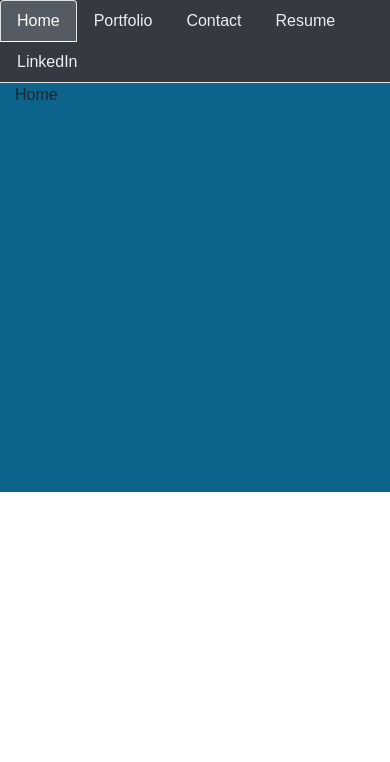
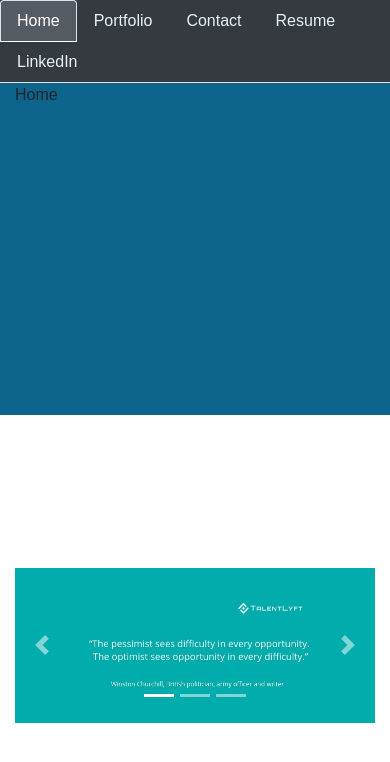
Before and after one commit to Fgailey/Portfolio-2, a plain HTML site: page home.html in a window 390 px wide. Both pictures are taken after a click on the link "Home". Drawn offline with nearby package versions, Linux system fonts and the light colour scheme.

Commit message:
added quotes and slider to home

```diff
--- a/assets/script.js
+++ b/assets/script.js
@@ -12,10 +12,16 @@ $('.selector').click(function(e) {
 
 // *******************CONTENT AREA********************
 //hides WELCOME on home screen on click
-$(document).click( (e) =>{
-    e.preventDefault();
-    $('.middleScreen').hide();
-})
+
+$(document).ready( () => {
 
 
+    $('body').click( (e) =>{
+        e.preventDefault();
+        $('.middleScreen').hide();
+        $('.middleScreenClick').hide();
+        $('.home-content').show();
+    })
+
+})
 // *******************END CONTENT*********************
--- a/assets/style.css
+++ b/assets/style.css
@@ -47,6 +47,20 @@ html, body{
     overflow-wrap: break-word;
 }
 
+.middleScreenClick {
+    position: absolute;
+    bottom: 5px;
+    right: 5px;
+}
+
+.home-content {
+    display: none;
+}
+
+.carousel {
+    margin-top: auto;
+}
+
 
 /* USED BOOTSTRAP INSTEAD */
 /* .leftScreen {
--- a/home.html
+++ b/home.html
@@ -40,12 +40,40 @@
                         <div class="middleScreen">
                             Welcome
                         </div>
-                        <div class="col-sm blue-bg">
+                        <div class="middleScreenClick">
+                            Click anywhere >>>
+                        </div>
+                        <div class="col-sm blue-bg home-content">
                             Home
 
                         </div>
-                        <div class="col-sm">
-
+                        <div class="col-sm home-content my-auto">
+                                <div id="carouselExampleIndicators" class="carousel slide" data-ride="carousel">
+                                        <ol class="carousel-indicators">
+                                          <li data-target="#carouselExampleIndicators" data-slide-to="0" class="active"></li>
+                                          <li data-target="#carouselExampleIndicators" data-slide-to="1"></li>
+                                          <li data-target="#carouselExampleIndicators" data-slide-to="2"></li>
+                                        </ol>
+                                        <div class="carousel-inner">
+                                          <div class="carousel-item active">
+                                            <img class="d-block w-100" src="./assets/images/quote-1.png" alt="First slide">
+                                          </div>
+                                          <div class="carousel-item">
+                                            <img class="d-block w-100" src="./assets/images/quote-2.png" alt="Second slide">
+                                          </div>
+                                          <div class="carousel-item">
+                                            <img class="d-block w-100" src="./assets/images/quote-3.png" alt="Third slide">
+                                          </div>
+                                        </div>
+                                        <a class="carousel-control-prev" href="#carouselExampleIndicators" role="button" data-slide="prev">
+                                          <span class="carousel-control-prev-icon" aria-hidden="true"></span>
+                                          <span class="sr-only">Previous</span>
+                                        </a>
+                                        <a class="carousel-control-next" href="#carouselExampleIndicators" role="button" data-slide="next">
+                                          <span class="carousel-control-next-icon" aria-hidden="true"></span>
+                                          <span class="sr-only">Next</span>
+                                        </a>
+                                      </div>
                         </div>
 
                     </div>
```
Also changed, not shown: assets/images/quote-1.png (added), assets/images/quote-2.png (added), assets/images/quote-3.png (added).
